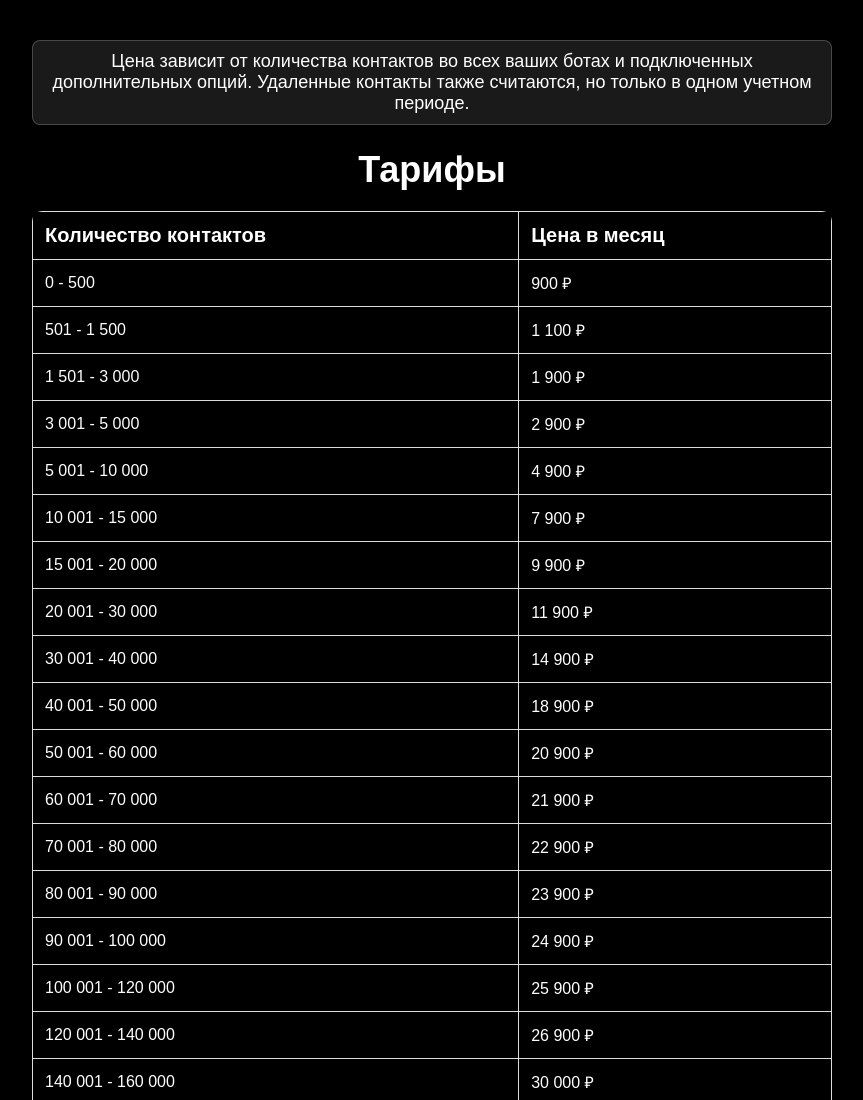
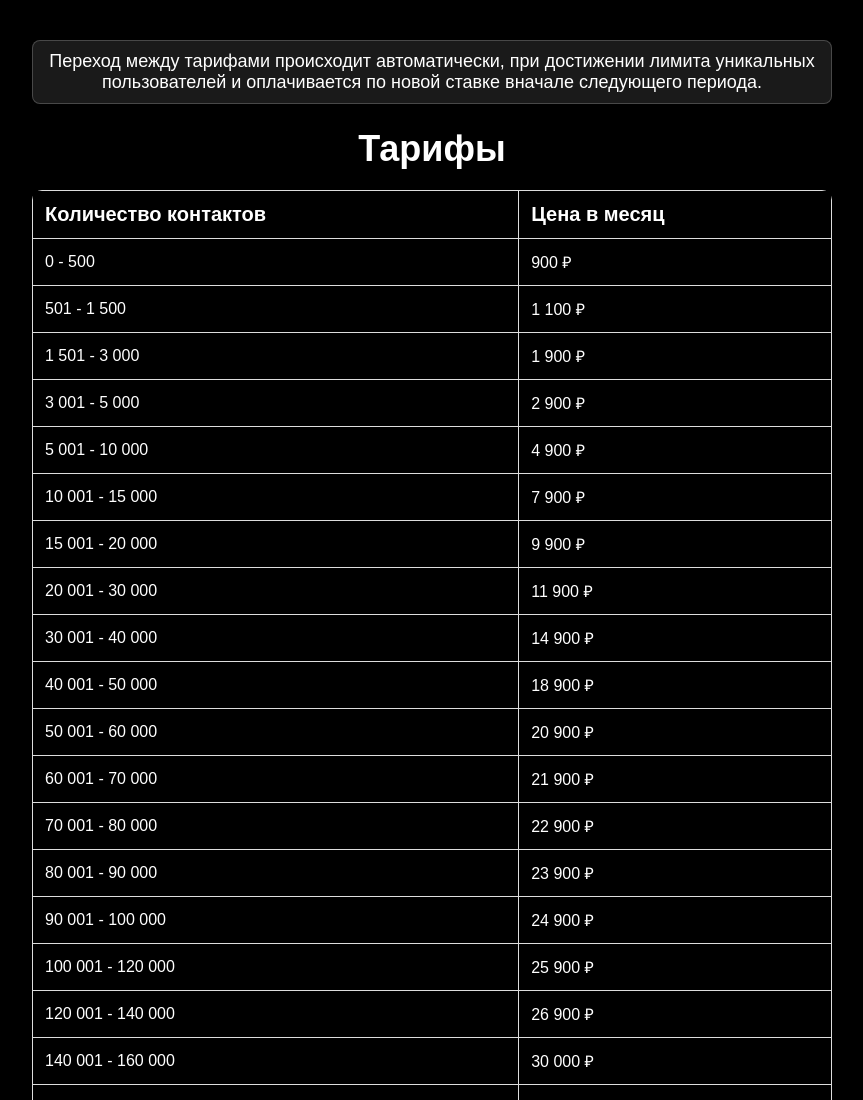
Before and after one commit to Chatbotist/TariffsForBots, a plain HTML site: page index.html in a window 1280 px wide. Shown: the top 1100 px of the page, without its empty margins (208-1071 px from the left). Drawn offline with Linux system fonts and the light colour scheme; a script that the page names is missing.

Commit message:
Update index.html

```diff
--- a/index.html
+++ b/index.html
@@ -100,7 +100,7 @@
 
     <div class="container">
         <div class="info">
-            Цена зависит от количества контактов во всех ваших ботах и подключенных дополнительных опций. Удаленные контакты также считаются, но только в одном учетном периоде.
+            Переход между тарифами происходит автоматически, при достижении лимита уникальных пользователей и оплачивается по новой ставке вначале следующего периода.
         </div>
         <h1>Тарифы</h1>
         <table class="tariff-table">
```
